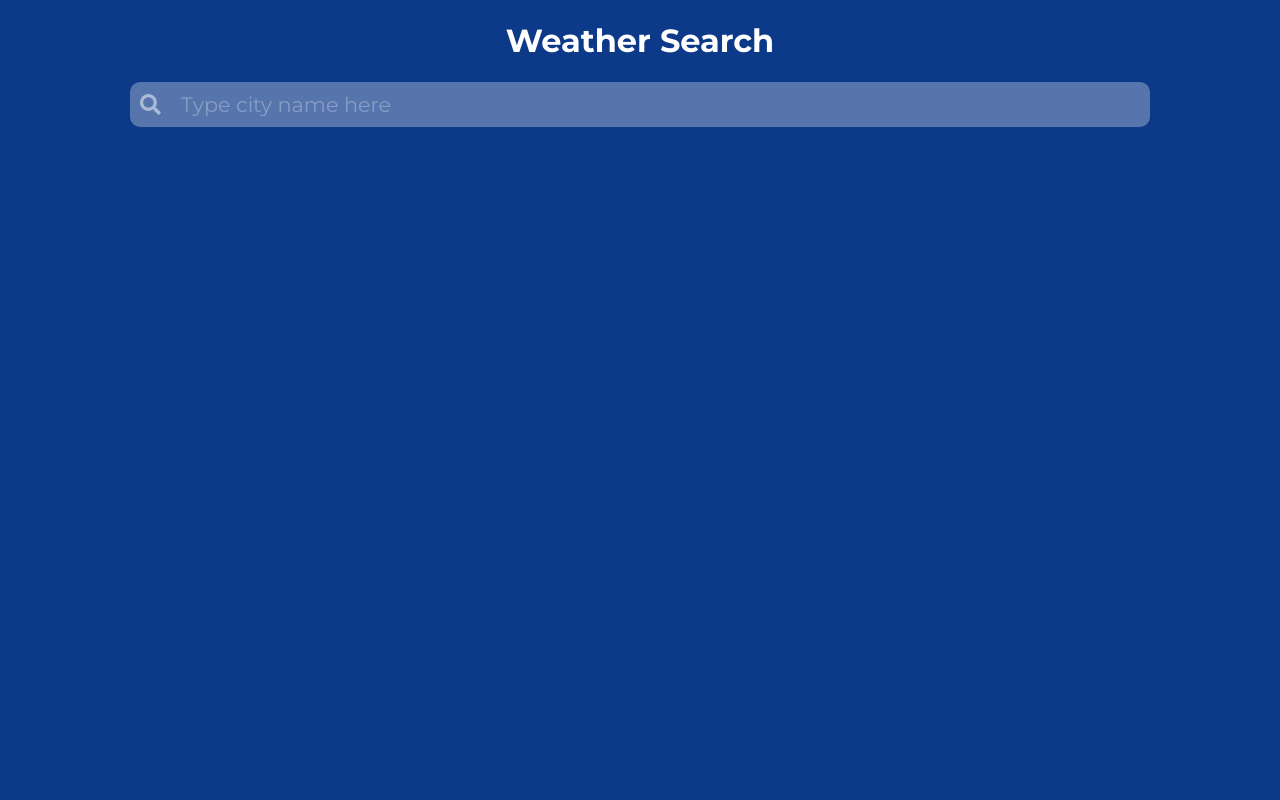
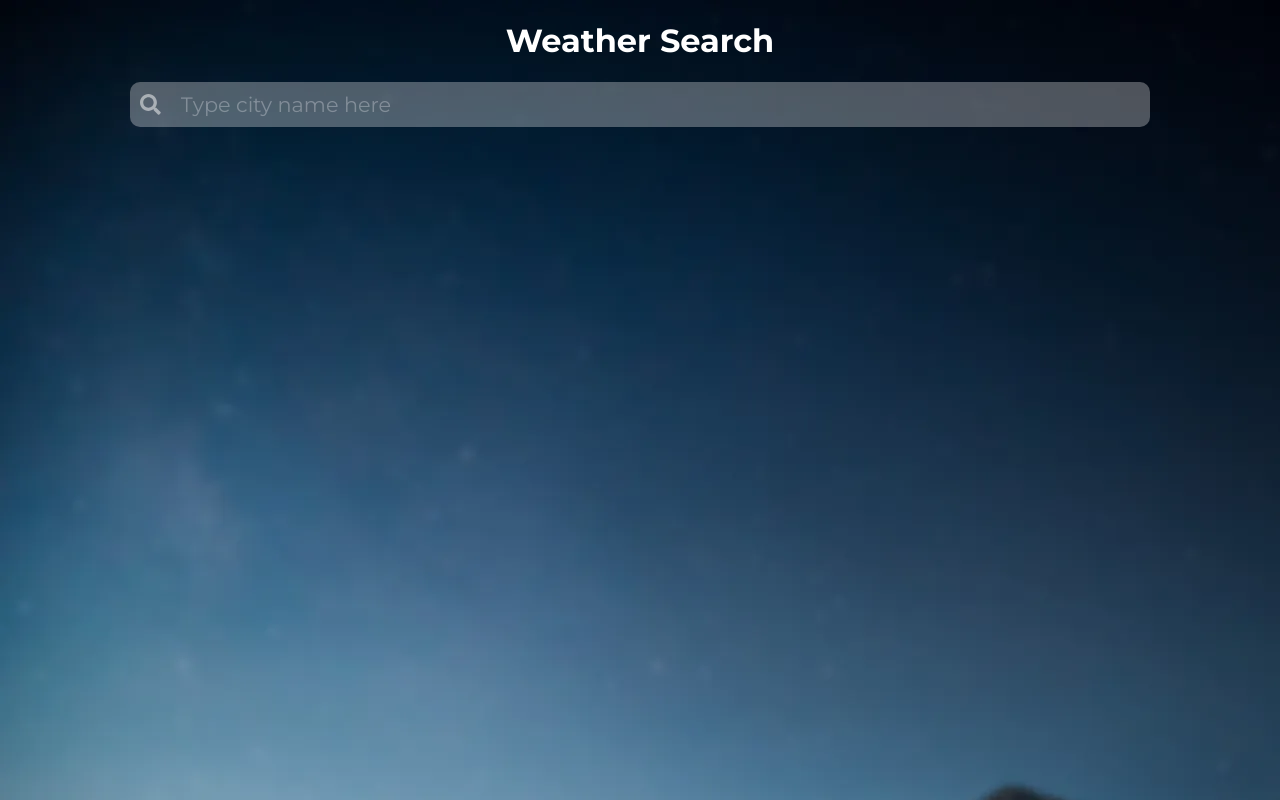
Before and after one commit to keanutaufan/pweb-tugas-4, a plain HTML site: page index.html in a window 1280 px wide. Drawn offline with Linux system fonts and the light colour scheme.

Commit message:
add background

```diff
--- a/style.css
+++ b/style.css
@@ -3,7 +3,8 @@
 body {
   margin: 0;
   padding: 0;
-  background: #0d3989;
+  /* background: #0d3989; */
+  background-image: url("image/bg.webp");
   font-family: Montserrat, sans-serif;
   color: white;
   display: flex;
```
Also changed, not shown: image/bg.webp (added).
